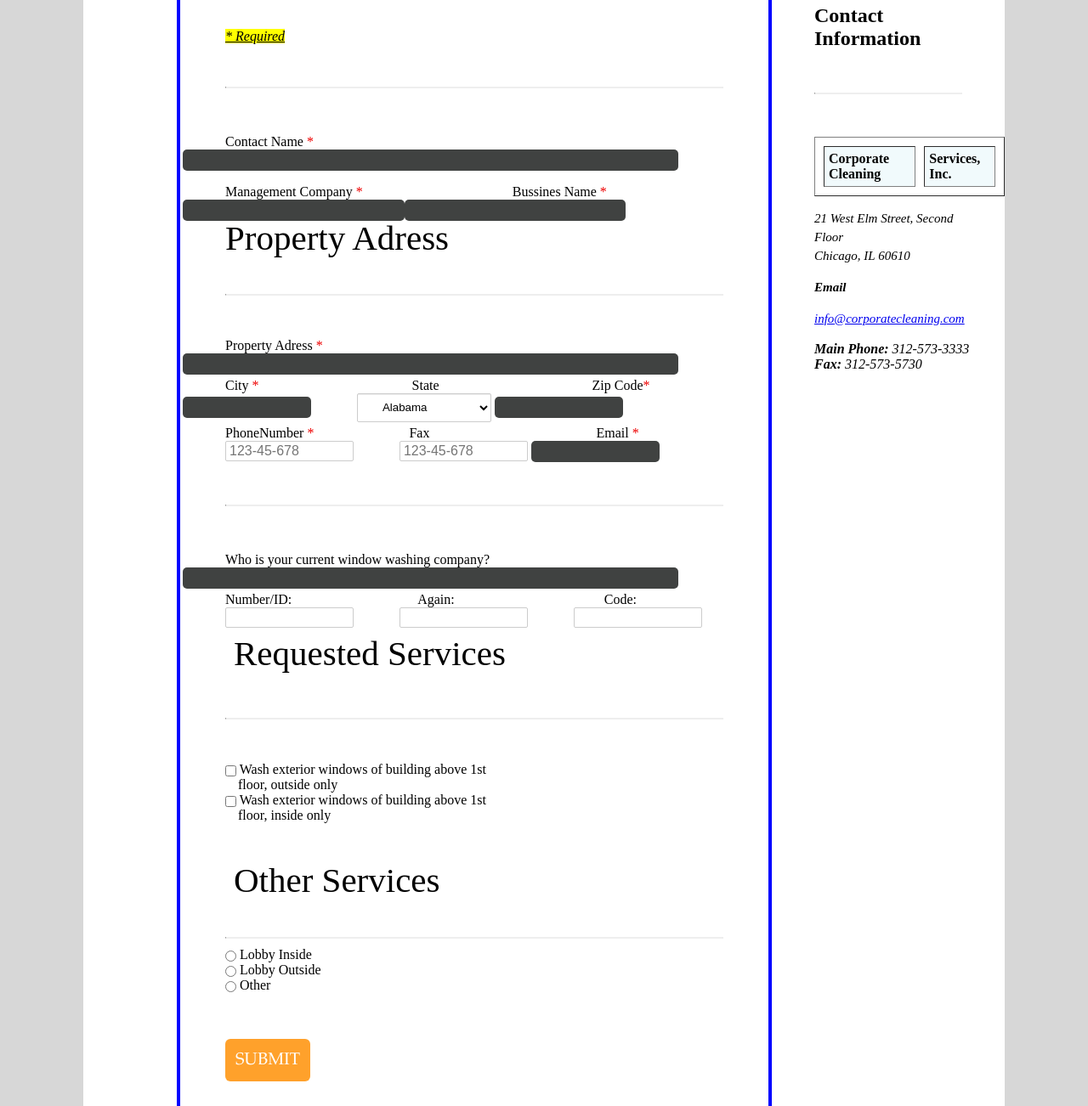
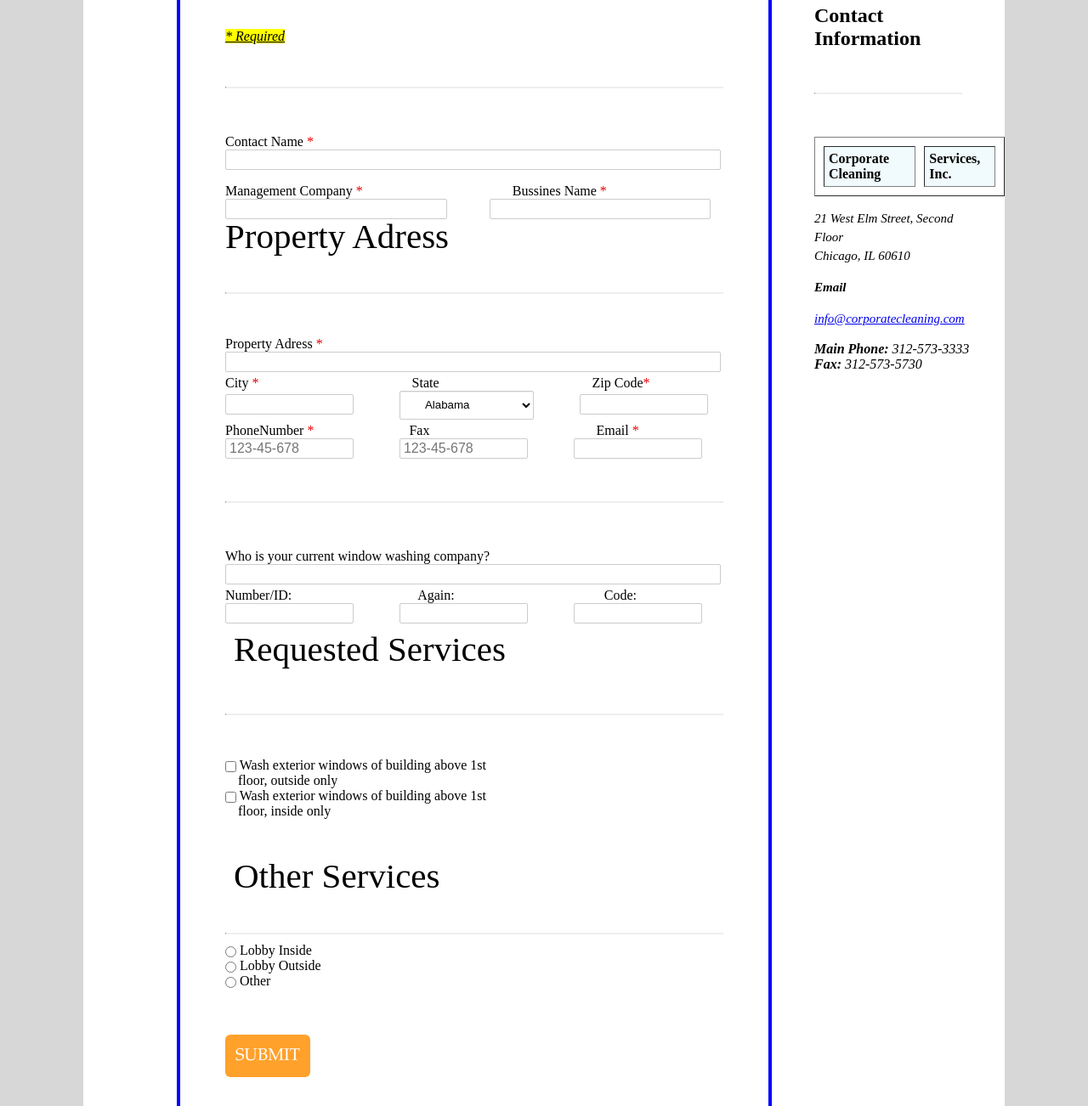
Before and after one commit to RetineCocaj/BI_19-20_Gr8, a PHP site: page /BI_19-20_Gr8/FullWidth.html in a window 1280 px wide. Shown: the part 375-1677 px from the top of the page at 85% size. Run offline with PHP 8.4, Linux system fonts and the light colour scheme.

Commit message:
Update StilizimiFW.css

```diff
--- a/StilizimiFW.css
+++ b/StilizimiFW.css
@@ -1,171 +1,170 @@
-body {
-    font-family: "Garamond" sans-serif;
-    background-color: #D7D7D7;
+body{
+
+font-family: "Garamond" sans-serif ;
+background-color:#D7D7D7;
 }
 
-.Margin {
-    margin-left: 90px;
-    margin-right: 90px;
-    background-color: white;
+.Margin{
+	margin-left:90px;
+    margin-right:90px;
+    background-color:white;
 }
-
-#loc_t {
+#loc_t{
     width: 250px;
     word-wrap: break-word;
     color: midnightblue;
 }
-
-#location {
+#location{
     margin-right: 5px;
     float: left;
 }
-
-.top {
-    background-color: #616161;
-    font-family: "Garamond";
+.top{
+    background-color:#616161;
+    font-family:"Garamond";
     text-align: left;
     font-size: 100%;
     font-weight: italic;
     color: dimgrey;
     padding: 0 1em 0 1em;
+
 }
-
 header {
 	border-bottom: 0 solid #000;
 	padding-bottom: 45px;
+
+
 }
-
-header>h1 {
+header > h1 {
 	display: inline-block;
     color: #383939;
 }
-
 header span {
-    margin-left: 0;
-    font-size: 0.9em;
-    padding-left: 10px;
+	margin-left:0;
+   	font-size:0.9em;
+	padding-left:10px;
+}
+#mydiv {
+  font-variant-caps:titling-caps;
+  font-size: 2em;
+  padding-left:10px;
   }
 
-#mydiv {
-    font-variant-caps: titling-caps;
-    font-size: 2em;
-    padding-left: 10px;
-}
 
-.bodypart {
+.bodypart{
+
     text-align: center;
     color: gray;
     padding: 1em 4em;
-    border-bottom: 1px solid gray;
+     border-bottom:1px solid gray;
      font-style: italic;
 }
 
-.nav {
+.nav{
     display: inline-block;
 	border-top: 1px solid #9A9A9A;
-    width: 100%;
+	width:100%;
     border-bottom: 1px solid #9A9A9A;
+
+
+}
+.nav ul{
+    display: inline;
+    list-style: none;
+	text-align:left;
+	margin:0;
+	padding:0;
 }
 
-.nav ul {
-    display: inline;
-    list-style: none;
-    text-align: left;
-    margin: 0;
-    padding: 0;
+.nav ul li{
+	dispaly:inline-block;
+	position:relative;
+	padding:15px 20px;
+	float: left;
+
+}
+.nav ul li a{
+	color:grey;
+    padding: 25px 20px;
+    padding-left:  0px;
+    text-decoration: none;
+    text-transform: uppercase;
+
+
+
+}
+.nav a:hover{
+	color:goldenrod;
 }
 
-.nav ul li {
-    position: relative;
-    padding: 15px 20px;
-    float: left;
+.nav ul li:hover{
+
+	color:goldenrod;
 }
+.nav ul li ul{
+	position:absolute;
+	top:50px;
+	left:0px;
+	dispaly:none;
+	visibility:hidden;
 
-.nav ul li a {
-    color: grey;
-    padding: 25px 20px;
-    padding-left: 0px;
-    text-decoration: none;
-    text-transform: uppercase;
+
 }
-
-.nav a:hover {
-    color: goldenrod;
-}
-
-.nav ul li:hover {
-    color: goldenrod;
-}
-
-.nav ul li ul {
-    position: absolute;
-    top: 50px;
-    left: 0px;
-    display: none;
-    visibility: hidden;
-}
-
-.nav ul li ul li {
-    background: #ddd;
-    display: block;
-    height: 20px;
-    width: 150px;
+.nav ul li ul li{
+	background:#ddd;
+	dispaly:block;
+	height:20px;
+	width:150px;
 	overflow: visible;
 	padding-left: 0px !important;
 }
 
-.nav ul li ul li:hover {
-    background: #e3e3e3;
+.nav ul li ul li:hover{
+		background:#e3e3e3;
 }
+.nav ul li:hover ul{
+	dispaly:block;
+	opacity:1;
+	visibility:visible;
 
-.nav ul li:hover ul {
-    display: block;
-    opacity: 1;
-    visibility: visible;
 }
-
 
 /*permbajtja*/
 
-.firstline {
+.firstline{
     line-height: 32px;
-    margin: 10px;
-    padding: 50px;
+    margin: 10px ;
+    padding:50px ;
 }
-
-.firstline h6 {
-    margin-left: 50px;
-    font-family: "Varela Round" sans-serif;
+.firstline h6{
+	margin-left:50px;
+    font-family: "Varela Round" sans-serif ;
     font-size: 21px;
     line-height: 2px;
     font-weight: 400;
 }
 
-em {
-    margin-top: 0;
-    margin-left: 50px;
+em{
+	margin-top:0;
+	margin-left:50px;
 }
-
-.table_1 {
+.table_1{
 	font-family: Varela Round;
     border: 4px solid blue;
     border-radius: 0px;
     width: 700px;
     float: left;
     margin: 50px 50px 50px 50px;
-    margin-left: 50px;
+	margin-left:50px;
+
 }
-
-label {
-    margin-left: 50px;
+label{
+	margin-left:50px;
 }
-
-.label #State {
-    width: 20px;
+.label #State{
+	width:20px;
 }
-
-.title {
-    margin-left: 50px;
+input[name="businessName"]{
+	margin-left:50px;
 	border: 1px solid #ccc;
 	border-radius: 2px;
     font-size: 16px;
@@ -174,9 +173,8 @@ label {
 	box-shadow: none;
     background-color: transparent;
 }
-
-input[name="usr_name"] {
-    margin-left: 50px;
+input[name="city"]{
+	margin-left:50px;
 	border: 1px solid #ccc;
 	border-radius: 2px;
     font-size: 16px;
@@ -185,345 +183,385 @@ input[name="usr_name"] {
 	box-shadow: none;
     background-color: transparent;
 }
+input[name="managementComp"]{
+	margin-left:50px;
+	border: 1px solid #ccc;
+	border-radius: 2px;
+    font-size: 16px;
+    height: 24px;
+    padding: 4px;
+	box-shadow: none;
+    background-color: transparent;
+}
+input[name="zip_code"]{
+	margin-left:50px;
+	border: 1px solid #ccc;
+	border-radius: 2px;
+    font-size: 16px;
+    height: 24px;
+    padding: 4px;
+	box-shadow: none;
+    background-color: transparent;
+}
+input[name="propAddr"]{
+	margin-left:50px;
+	border: 1px solid #ccc;
+	border-radius: 2px;
+    font-size: 16px;
+    height: 24px;
+    padding: 4px;
+	box-shadow: none;
+    background-color: transparent;
+}
+input[name="fax"]{
+	margin-left:50px;
+	border: 1px solid #ccc;
+	border-radius: 2px;
+    font-size: 16px;
+    height: 24px;
+    padding: 4px;
+	box-shadow: none;
+    background-color: transparent;
+}
+input[name="email"]{
+	margin-left:50px;
+	border: 1px solid #ccc;
+	border-radius: 2px;
+    font-size: 16px;
+    height: 24px;
+    padding: 4px;
+	box-shadow: none;
+    background-color: transparent;
+}
+input[name="washing_company"]{
+	margin-left:50px;
+	border: 1px solid #ccc;
+	border-radius: 2px;
+    font-size: 16px;
+    height: 24px;
+    padding: 4px;
+	box-shadow: none;
+    background-color: transparent;
+}
+input[name="contactName"]{
+	margin-left:50px;
+	border: 1px solid #ccc;
+	border-radius: 2px;
+    font-size: 16px;
+    height: 24px;
+    padding: 4px;
+	box-shadow: none;
+    background-color: transparent;
+}
+input[name="usr_name"]{
+	margin-left:50px;
+	border: 1px solid #ccc;
+	border-radius: 2px;
+    font-size: 16px;
+    height: 24px;
+    padding: 4px;
+	box-shadow: none;
+    background-color: transparent;
+}
+.formControl{
 
-.formControl {
     height: 34px;
     padding: 6px 25px;
     background-color: #fff;
     border: 1px solid #ccc;
     border-radius: 2px;
-    -webkit-box-shadow: inset 0 1px 1px rgba(0, 0, 0, .075);
-    box-shadow: inset 0 1px 1px rgba(0, 0, 0, .075);
-    -webkit-transition: border-color ease-in-out .15s, box-shadow ease-in-out .15s;
-    -o-transition: border-color ease-in-out .15s, box-shadow ease-in-out .15s;
-    transition: border-color ease-in-out .15s, box-shadow ease-in-out .15s;
+    -webkit-box-shadow: inset 0 1px 1px rgba(0,0,0,.075);
+    box-shadow: inset 0 1px 1px rgba(0,0,0,.075);
+    -webkit-transition: border-color ease-in-out .15s,box-shadow ease-in-out .15s;
+    -o-transition: border-color ease-in-out .15s,box-shadow ease-in-out .15s;
+    transition: border-color ease-in-out .15s,box-shadow ease-in-out .15s;
 }
+#title{ width: 85% }
+#title1 { width: 38%}
+#title2 { width: 22%}
+#titlee{ width: 85% }
 
-#title {
-    width: 85%
-}
-
-#title1 {
-    width: 38%
-}
-
-#title2 {
-    width: 22%
-}
-
-#titlee {
-    width: 85%
-}
 
 input:focus:required:invalid {
    border: 2px solid red !important;
 }
-
-.Pare {
-    margin-left: 50px;
+.Pare{
+	margin-left:50px;
 }
-
-hr {
+hr{
     margin-top: 20px;
     margin-bottom: 20px;
-    margin: 50px 50px 50px 50px;
+	margin:50px 50px 50px 50px;
     border-top: 1px solid #eee;
 }
 
-.firstline h2 {
-    font-weight: bold;
-    margin-left: 50px;
+.firstline h2{
+	style:bold;
+	margin-left:50px;
 	font-size: 41px;
     line-height: 32px;
     font-weight: 400;
 }
 
-.firstline h3 {
-    font-weight: bold;
-    margin-left: 50px;
+.firstline h3{
+	style:bold;
+	margin-left:50px;
 	font-size: 41px;
     line-height: 32px;
     font-weight: 400;
-    padding: 10px;
+	padding:10px;
 }
-
-.checkbox {
-    line-height: 32px;
+.checkbox{
+	line-height:32px;
 }
-
 .box {
-    margin-left: 50px;
-    line-height: 32px;
+	margin-left:50px;
+    line-height:32px;
 }
-
-input[type="tel"] {
+input[type="tel"]{
 	margin-left: 50px;
     border: 1px solid #ccc;
     border-radius: 2px;
     font-size: 16px;
     height: 24px;
-    width: 22%;
+	width:22%;
     padding: 4px;
     box-shadow: none;
     background-color: transparent;
 }
 
-h4 {
-    margin-left: 50px;
+h4{
+
+	margin-left:50px;
 	font-size: 20px;
     line-height: 32px;
     font-weight: 400;
-    padding: 10px;
+	padding:10px;
 }
-
 .fieldwrp label {
     display: block;
     padding-left: 15px;
     text-indent: -15px;
 }
-
 .fieldwrp input {
     width: 13px;
     height: 13px;
     padding: 0;
-    margin: 0;
+    margin:0;
     vertical-align: bottom;
     position: relative;
     top: -1px;
     overflow: hidden;
+
 }
-
-.firstline #submit {
+.firstline #submit{
     color: white;
     background-color: #FFA12B;
-    font-size: 20px;
+	font-size:20px;
     border-radius: 6px;
-    width: 100px;
-    height: 50px;
-    margin: 50px;
+	width:100px;
+	height:50px;
+    margin:50px;
 }
-
-#pw span {
+#pw span{
 	margin-left: 50px;
 }
-
-input[id="num1"] {
+input[id="num1"]{
+	margin-left:50px;
+    border: 1px solid #ccc;
+    border-radius: 2px;
+    font-size: 16px;
+    height: 24px;
+	width:22%;
+    padding: 4px;
+    box-shadow: none;
+    background-color: transparent;
+}
+input[id="num2"]{
 	margin-left: 50px;
     border: 1px solid #ccc;
     border-radius: 2px;
     font-size: 16px;
     height: 24px;
-    width: 22%;
+	width:22%;
     padding: 4px;
     box-shadow: none;
     background-color: transparent;
 }
-
-input[id="num2"] {
+input[id="num3"]{
     margin-left: 50px;
     border: 1px solid #ccc;
     border-radius: 2px;
     font-size: 16px;
     height: 24px;
-    width: 22%;
+    width:22%;
     padding: 4px;
     box-shadow: none;
     background-color: transparent;
 }
+#Anash p{
+	 line-height: 22px;
+	 font-size:15px;
 
-input[id="num3"] {
-    margin-left: 50px;
-    border: 1px solid #ccc;
-    border-radius: 2px;
-    font-size: 16px;
-    height: 24px;
-    width: 22%;
-    padding: 4px;
-    box-shadow: none;
-    background-color: transparent;
 }
-
-#Anash p {
-    line-height: 22px;
-    font-size: 15px;
-}
-
-#Anash h2 {
+#Anash h2{
 	word-wrap: break-word;
 }
-
-.firstline #date {
-    float: right;
-    margin-right: 10px;
-    font-size: 20px;
-    font-weight: bold;
+.firstline #date{
+	float:right;
+	margin-right:10px;
+	font-size:20px;
+	font-weight:bold;
 }
-
-.linear_gradient {
+.linear_gradient{
     width: 1200;
     height: 70px;
     background-image: linear-gradient(-90deg, #003a87, #4f9ee8, #edb739, #f09516, #a8fbff);
+
 }
-
-.radial_gradient {
+.radial_gradient{
     margin-left: 830px;
     width: 300px;
     height: 30px;
-    background-image: repeating-radial-gradient(#003a87, #f09516 10%, #edb739 15%, #a8fbff, #4f9ee8);
+  background-image: repeating-radial-gradient(#003a87, #f09516 10%, #edb739 15%,#a8fbff,#4f9ee8);
+}
+/*pjesa fundit*/
+
+div.wrapper{
+    display:block;
+    width:100%;
+    height: 360px;
+    margin:1400px 0px 0px 0px;
+    padding:0;
+    text-align:left;
+    background-color:#333333;
+}
+
+nav ul{
+    margin:0;
+    padding:0;
+    list-style:none;
 }
 
 
-/*pjesa fundit*/
+.block{
 
-div.wrapper {
-    display: block;
-    width: 100%;
-    height: 360px;
-    margin: 1400px 0px 0px 0px;
-    padding: 0;
-    text-align: left;
-    background-color: #333333;
-}
-
-nav ul {
-    margin: 0;
-    padding: 0;
-    list-style: none;
-}
-
-.block {
-    width: 25%;
-    float: left;
+    width:25%;
+    float:left;
     text-align: left;
     color: black;
+
 }
+.block a:link{
+color:peru;
+}
+.block ul{
+    margin: 0;
+    padding:0;
+    list-style: none;
+    color:darkgrey;
+}
+.block h2{
 
-.block a:link {
-    color: peru;
+    color:whitesmoke;
 }
-
-.block ul {
-    margin: 0;
-    padding: 0;
-    list-style: none;
-    color: darkgrey;
-}
-
-.block h2 {
-    color: whitesmoke;
-}
-
-
 /*Footer*/
-
-#footer {
+#footer{
     width: 100%;
     height: 300px;
     margin: 0px 0px 0px 20px;
 }
 
-#block2 ul li {
+#block2 ul li{
     border-bottom: 1px solid dimgrey;
     margin: 5px;
     padding: 7px 7px 15px 7px;
+
 }
-
-#block2 ul a {
+#block2 ul a{
     margin: 5px;
     padding: 0px 0px 10px 5px;
     text-decoration: none;
+
+}
+#block2 ul a:visited{
+    color:peru;
 }
 
-#block2 ul a:visited {
-    color: peru;
-}
-
-#block3 ul a {
+#block3 ul a{
     text-align: right;
     padding: 10px 0px 10px 160px;
     margin: 5px;
     text-decoration: none;
+
 }
-
-#block3 ul a:visited {
-    color: peru;
+#block3 ul a:visited{
+ color:peru;
 }
-
-#block3 ul li {
+#block3 ul li{
     margin: 5px 5px 5px 15px;
 }
-
-#block3 h2 {
+#block3 h2{
     margin-left: 10px;
 }
-
-#submit {
+#submit{
     color: white;
     background-color: peru;
     border-radius: 6px;
-    width: 30%;
-    text-transform: uppercase;
-    font-family: "Garamond";
+   width:30%;
+   text-transform:uppercase;
+	font-family:"Garamond";
 }
-
-#footer input[name="text1"] {
-    width: 80%;
+#footer input[name="text1"]{
+	width:80%;
     padding: 5px;
     border-radius: 5px;
-    background-color: #404241;
-    border: none;
+    background-color : #404241;
+    border:none;
+
 }
-
-input,
-textarea {
-    width: 80%;
+input, textarea{
+    width:80%;
     padding: 5px;
     border-radius: 5px;
-    background-color: #404241;
-    border: none;
+    background-color : #404241;
+    border:none;
 }
-
-#StaySocial a:link {
+#StaySocial a:link{
     color: grey;
     padding: 1em;
-    padding-left: 0px;
+    padding-left:  0px;
+    text-decoration: none;
+}
+#StaySocial a:visited{
+    color:gray;
+}
+#StaySocial a:hover{
+    color:goldenrod;
+}
+#FromBlock a:link{
+    color: grey;
+    padding: 1em;
+    padding-left:  0px;
     text-decoration: none;
 }
 
-#StaySocial a:visited {
-    color: gray;
+#FromBlock a:visited{
+    color:gray;
+}
+#FromBlock a:hover{
+    color:goldenrod;
 }
 
-#StaySocial a:hover {
-    color: goldenrod;
-}
-
-#FromBlock a:link {
+#ContactDetails a:link{
     color: grey;
     padding: 1em;
-    padding-left: 0px;
+    padding-left:  0px;
     text-decoration: none;
 }
-
-#FromBlock a:visited {
-    color: gray;
+#ContactDetails a:visited{
+    color:gray;
 }
-
-#FromBlock a:hover {
-    color: goldenrod;
+#ContactDetails a:hover{
+    color:goldenrod;
 }
-
-#ContactDetails a:link {
-    color: grey;
-    padding: 1em;
-    padding-left: 0px;
-    text-decoration: none;
-}
-
-#ContactDetails a:visited {
-    color: gray;
-}
-
-#ContactDetails a:hover {
-    color: goldenrod;
-}
```
Lines whose indentation alone changed are shown as unchanged.
